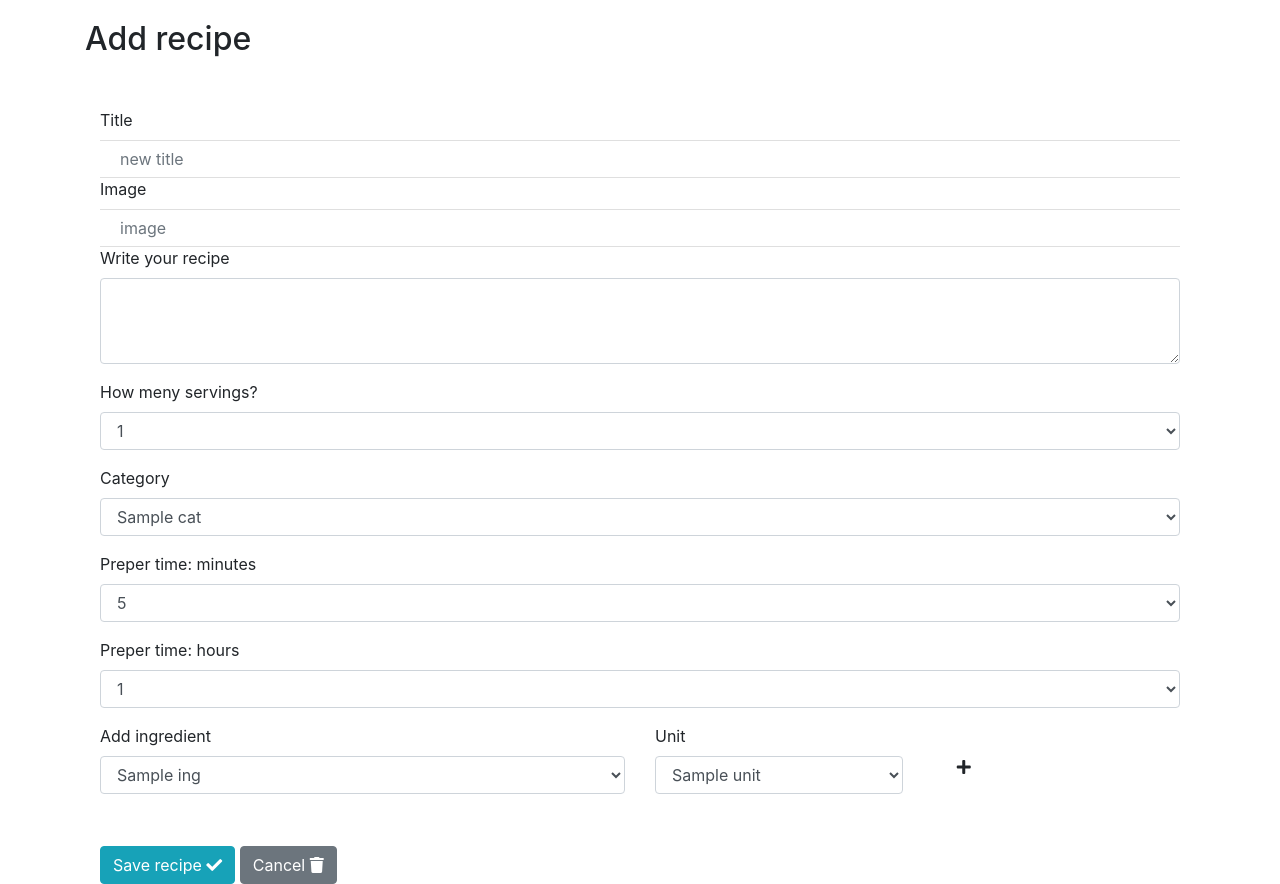
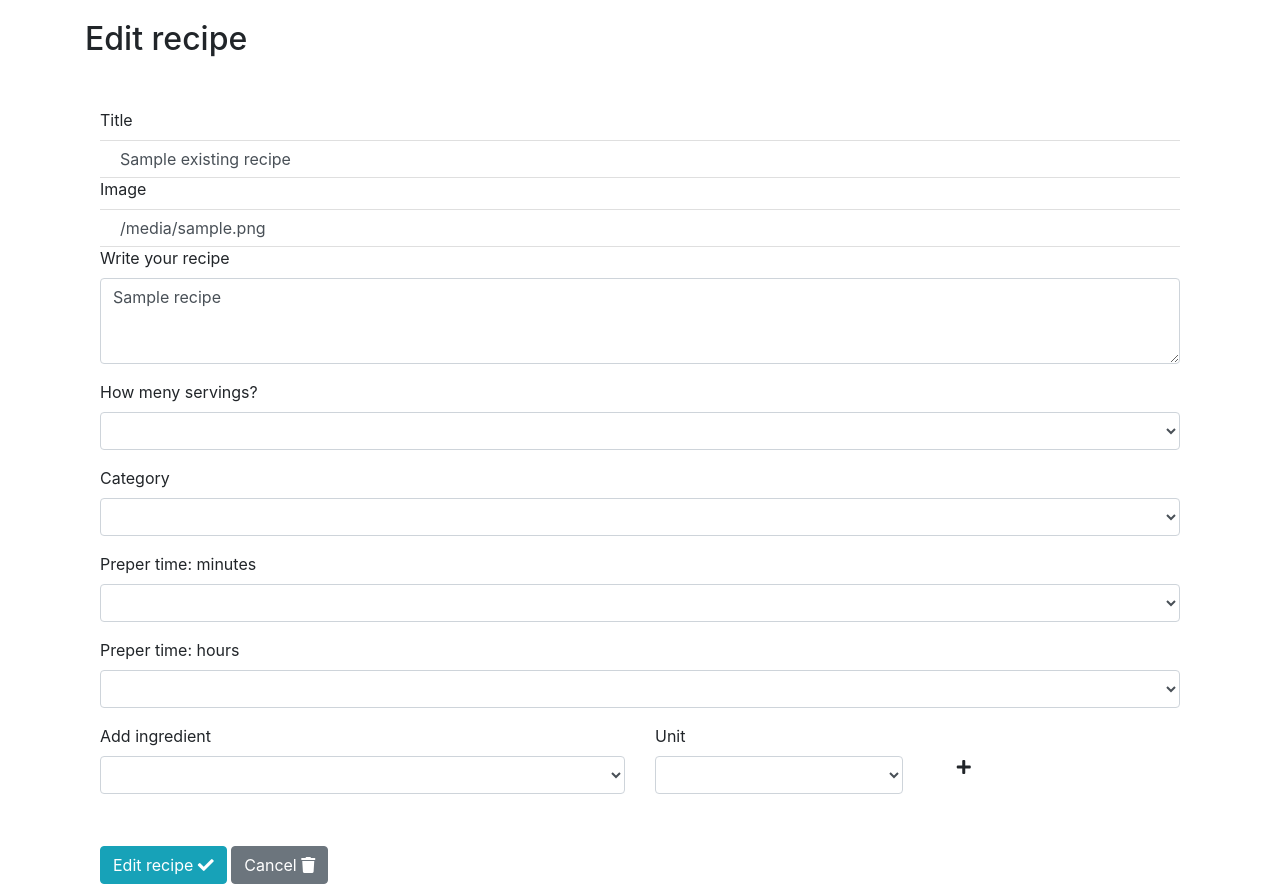
Before and after one commit to OlaQla/diet_planner, a Flask app: template templates/add_recipe.html in a window 1280 px wide. Run offline with Flask 2, Linux system fonts and the light colour scheme; the template is opened without the code that fills it: most values are stand-ins (such as "Sample title", 1, 10 or a date in 2020); some libraries are stand-ins or nearby versions.

Commit message:
added edit recipe

```diff
--- a/app.py
+++ b/app.py
@@ -64,7 +64,7 @@
 @app.route('/edit_ingredient/<ingredient_id>')
 def edit_ingredient(ingredient_id):
     return render_template('edit_ingredient.html',
-    ingredient=mongo.db.ingredients.find_one({'_id': ObjectId(ingredient_id)}))
+        ingredient=mongo.db.ingredients.find_one({'_id': ObjectId(ingredient_id)}))
 
 @app.route('/update_ingredient/<ingredient_id>', methods=['POST'])
 def update_ingredient(ingredient_id):
@@ -104,6 +104,7 @@
     mongo.db.recipies.insert_one(request.json)
     return ('', 200)
 
+
 @app.route('/view_recipe/<recipe_id>')
 def view_recipe(recipe_id):
     return render_template('view_recipe.html',
@@ -114,5 +115,19 @@
     mongo.db.recipies.remove({'_id': ObjectId(recipe_id)})
     return redirect(url_for('get_recipes'))
 
+@app.route('/edit_recipe/<recipe_id>')
+def edit_recipe(recipe_id):
+    all_categories = mongo.db.categories.find()
+    all_ingredients = mongo.db.ingredients.find()
+    all_units = mongo.db.units.find()
+    return render_template('add_recipe.html', categories = all_categories, ingredients = all_ingredients, units = all_units, existing_recipe=mongo.db.recipies.find_one({'_id': ObjectId(recipe_id)}))
+
+@app.route('/update_recipe/<recipe_id>', methods=['POST'])
+def update_recipe(recipe_id):
+    mongo.db.recipies.update(
+        {'_id': ObjectId(recipe_id)}, request.json)
+    return ('', 200)
+
+
 if __name__ == '__main__':
     app.run(host="localhost", port="5000", debug=True)
--- a/templates/add_recipe.html
+++ b/templates/add_recipe.html
@@ -1,6 +1,12 @@
 {% extends 'base.html'%} {% block content %}
 
+{% if existing_recipe %}
+<h2>Edit recipe</h2>
+
+{% else %}
 <h2>Add recipe</h2>
+
+{% endif %}
 
 <form action="" method="POST" class="col-12">
     <div class="form-group list-group list-group-flush">
@@ -37,6 +43,7 @@
     <div class="form-group">
         <label for="exampleFormControlSelect1">Preper time: minutes</label>
         <select class="form-control" id="exampleFormControlSelect1" name="new_minutes">
+            <option>0</option>
             <option>5</option>
             <option>10</option>
             <option>15</option>
@@ -54,6 +61,7 @@
     <div class="form-group">
         <label for="exampleFormControlSelect1">Preper time: hours</label>
         <select class="form-control" id="exampleFormControlSelect1" name="new_hours">
+            <option>0</option>
             <option>1</option>
             <option>2</option>
             <option>3</option>
@@ -92,8 +100,14 @@
 
         </ul>
     </div>
+    {% if existing_recipe%}
+    <button type="button" class="btn btn-info bottom-buttons" id="submit_button">Edit recipe <i
+        class="fa fa-check "></i></button>
+    {% else %}
     <button type="button" class="btn btn-info bottom-buttons" id="submit_button">Save recipe <i
-            class="fa fa-check "></i></button>
+        class="fa fa-check "></i></button>
+    {% endif %}
+
     <a href="{{url_for('get_recipes')}}" class="btn btn-secondary bottom-buttons" id="cancel_button">Cancel <i
             class="fa fa-trash"></i></a>
 </form>
@@ -101,7 +115,30 @@
 {% endblock %}
 
 {% block scripts %}
+
+{% if existing_recipe %}
 <script type="text/javascript">
+    $(document).ready(function(){
+        $("form").find("input[name=new_title]").val("{{existing_recipe.title}}");
+        $("form").find("textarea[name=new_recipe]").val("{{existing_recipe.recipe}}");
+        $("form").find("input[name=new_image]").val("{{existing_recipe.image}}");
+        $("form").find("select[name=new_servings]").val("{{existing_recipe.servings}}");
+        $("form").find("select[name=category]").val("{{existing_recipe.category}}");
+        $("form").find("select[name=new_minutes]").val("{{existing_recipe.prepare_time_minutes}}");
+        $("form").find("select[name=new_hours]").val("{{existing_recipe.prepare_time_hours}}");
+
+        const ingredients = {{ existing_recipe.ingredients | tojson }};
+
+        ingredients.forEach(function(i) {
+            $("form").find("#ingredients_list").append(`<li><div><div>${i.name}</div><div>${i.unit}</div><div><input class=\"form-control form-control-sm\" type=\"text\" value ="${i.amount}" placeholder=\"amount\"></div><div><button type="button" class="delete_ingredient">Delete</button></div></div></li>`)
+        })
+
+    })
+</script>
+{% endif %}
+
+<script type="text/javascript">
+
     $(document).ready(function () {
 
         $(document).on("click", ".delete_ingredient", function(){
@@ -129,8 +166,14 @@
                 ingredients: ingredients
             }
 
+            {% if existing_recipe %}
+                const url = "{{ url_for('update_recipe', recipe_id = existing_recipe._id)}}";
+            {% else %}
+                const url = "{{ url_for('insert_recipe')}}";
+            {% endif %}
+
             $.ajax({
-                url: "{{ url_for('insert_recipe')}}",
+                url: url,
                 type: "POST",
                 contentType: "application/json",
                 data: JSON.stringify(data),
--- a/templates/view_recipe.html
+++ b/templates/view_recipe.html
@@ -35,8 +35,11 @@
                 <hr>
                 <a href="{{url_for('get_recipes')}}" class="btn btn-secondary bottom-buttons">Go back to all recipes
                 </a>
+                <a href="{{url_for('edit_recipe', recipe_id=recipe._id)}}" class="btn btn-primary bottom-buttons"
+                    role="button" aria-pressed="true">Edit</a>
                 <a href="{{url_for('delete_recipe', recipe_id=recipe._id)}}" class="btn btn-danger bottom-buttons"
                     role="button" aria-pressed="true">Delete</a>
+
 
             </div>
         </div>
```
Lines whose indentation alone changed are shown as unchanged.
